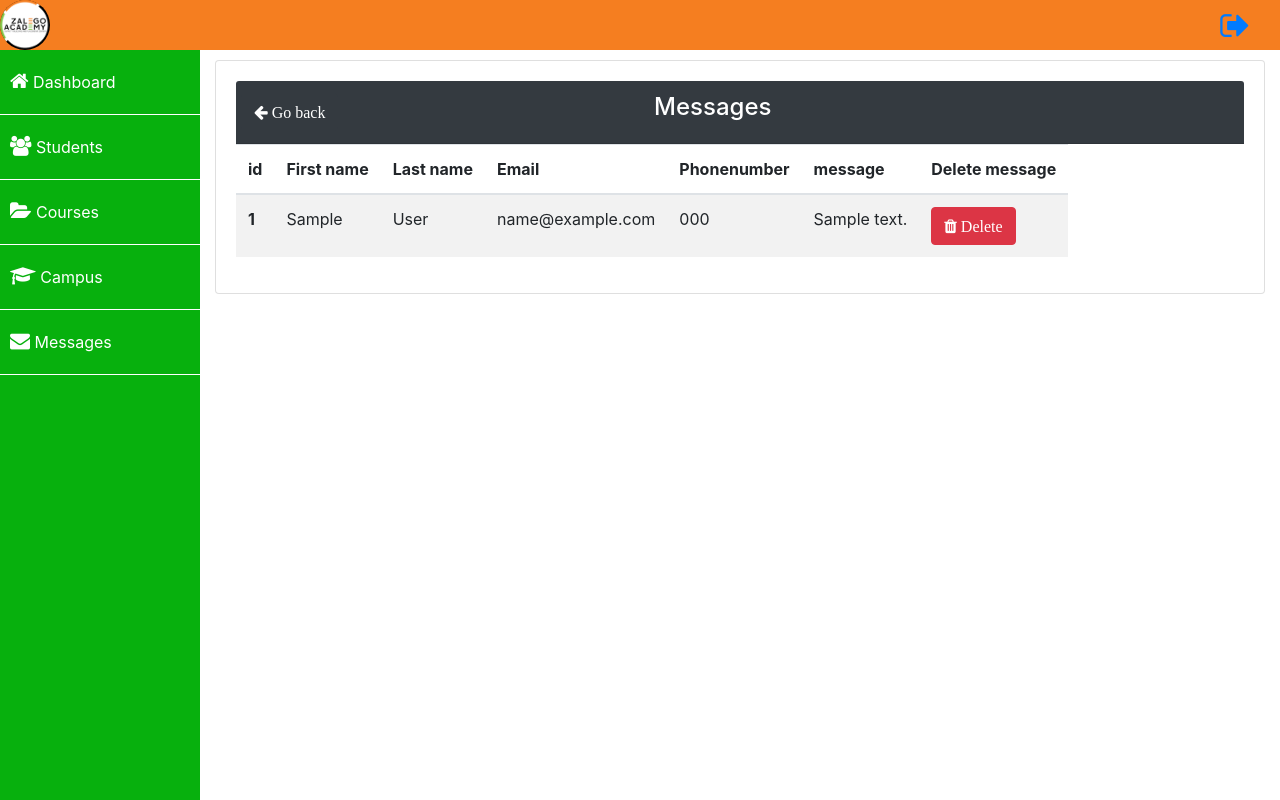
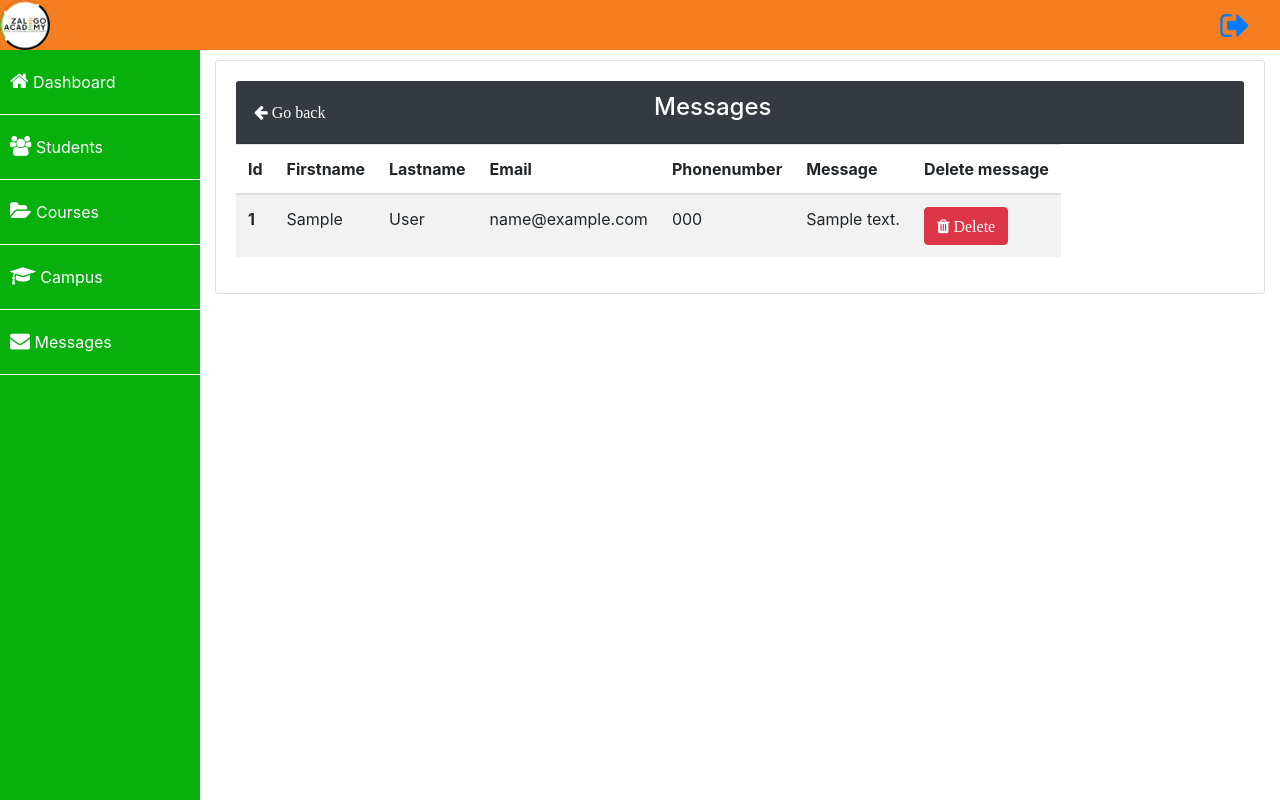
Before and after one commit to TimothyMuyelelele/admin2.0, a PHP site: page /contactus.php in a window 1280 px wide. Run offline with PHP 8.4, Linux system fonts and the light colour scheme; tables that the repository leaves empty or names only in its code hold one stand-in row (values such as "Sample post").

Commit message:
modifiedcontact_us.php

```diff
--- a/contactus.php
+++ b/contactus.php
@@ -28,7 +28,6 @@
                   <thead>
 
 					<div class="card-header bg-dark text-white ">
-
 					  <div class="row ">
                 <a href="index.php">
                     <button type="button" class="btn btn-dark ">
@@ -42,14 +41,13 @@
 					</div>
 
                   <tr>
-                      <th scope="col">id</th>
-                      <th scope="col">First name</th>
-                      <th scope="col">Last name</th>
+                    <th scope="col">Id</th>
+                    <th scope="col">Firstname</th>
+                    <th scope="col">Lastname</th>
                     <th scope="col">Email </th>
 			          		<th scope="col">Phonenumber</th>
-					  <th scope="col-span">message</th>
+			          		<th scope="col-span">Message</th>
                     <th scope="col">Delete message</th>
-
                     </tr>
                   </thead>
                   <tbody>
```
Lines whose indentation alone changed are shown as unchanged.
